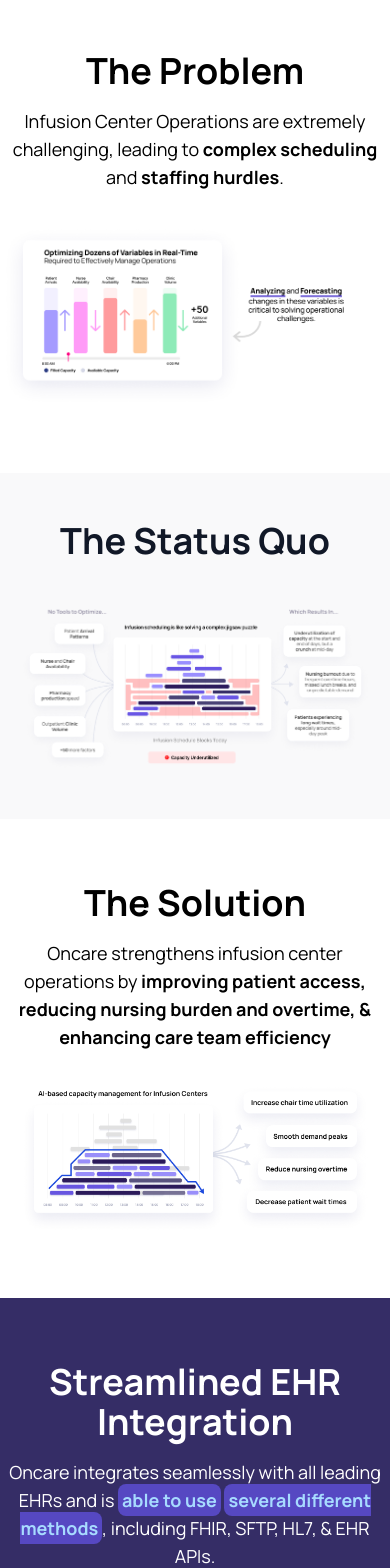
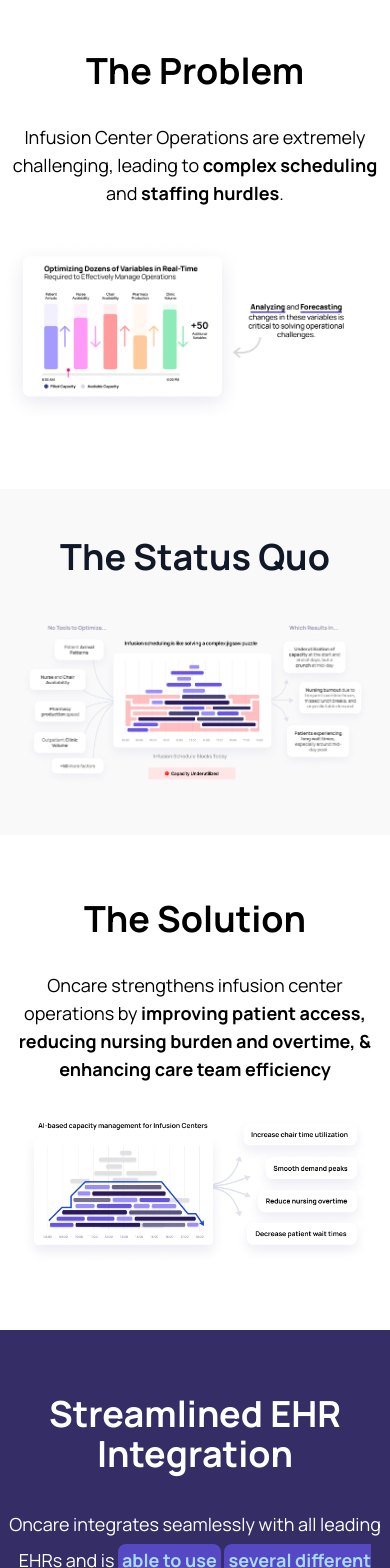
Before and after one commit to Oncore-Health/website, a Next.js app: page /infusion in a window 390 px wide. Shown: the part 840-2408 px from the top of the page. Built offline with nearby package versions, Linux system fonts and the light colour scheme.

Commit message:
fixed the text spacing

```diff
--- a/src/app/infusion/page.jsx
+++ b/src/app/infusion/page.jsx
@@ -50,7 +50,7 @@
         <section id="optimizing-variables" className="bg-white py-16">
           <div className="text-center mb-8">
             <h2 className="text-4xl font-bold">The Problem</h2>
-            <p className="text-lg max-w-2xl mx-auto mb-8 px-[2vw] mt-4">
+            <p className="lg:text-2xl text-lg max-w-2xl mx-auto mb-8 px-[2vw] mt-8">
               Infusion Center Operations are extremely challenging, leading to <span className="font-bold">complex scheduling</span> and <span className="font-bold">staffing hurdles</span>.
             </p>
           </div>
@@ -87,7 +87,7 @@
         <section id="optimizing-variables" className="bg-white py-16">
           <div className="text-center mb-8">
             <h2 className="text-4xl font-bold">The Solution</h2>
-            <p className="text-lg max-w-2xl mx-auto mb-8 px-[2vw] mt-4">
+            <p className="lg:text-2xl text-lg max-w-5xl mx-auto mb-8 px-[2vw] mt-8">
               Oncare strengthens infusion center operations by <span className="font-bold">improving patient access, reducing nursing burden and overtime, & enhancing care team efficiency</span>
             </p>
           </div>
@@ -105,13 +105,11 @@
 
         <section id="learn-more" className="relative bg-darker py-16">
           <div className="text-center text-white">
-            <h2 className="text-4xl font-bold mb-4">Streamlined EHR Integration</h2>
-            <p className="text-lg max-w-2xl mx-auto mb-8 px-[2vw]">
-               Oncare integrates seamlessly with all leading EHRs and is <span className="font-bold text-[#A7DBFF] bg-[#5648C2] max-w-2xl mx-auto mb-8 px-1 py-1 rounded-lg">able to use</span> <span className="font-bold text-[#A7DBFF] bg-[#5648C2] max-w-2xl mx-auto mb-8 px-1 py-1 rounded-lg">several different methods</span>, including FHIR, SFTP, HL7, & EHR APIs.
-            </p>
-
+            <h2 className="text-4xl font-bold">Streamlined EHR Integration</h2>
+            <p className="lg:text-2xl text-lg max-w-4xl mx-auto mb-8 px-[2vw] mt-8" style={{ lineHeight: '2' }}>
+              Oncare integrates seamlessly with all leading EHRs and is <span className="font-bold text-[#A7DBFF] bg-[#5648C2] max-w-2xl mx-auto mb-8 px-1 py-1 rounded-lg">able to use</span> <span className="font-bold text-[#A7DBFF] bg-[#5648C2] max-w-2xl mx-auto mb-8 px-1 py-1 rounded-lg">several different methods</span>,
+              including FHIR, SFTP, HL7, & EHR APIs.</p>
           </div>
-
           <div className="flex justify-center">
             <div className="relative">
               <img
@@ -121,10 +119,12 @@
               />
             </div>
           </div>
-
           <div className="text-center text-white mt-8">
-            <p className="text-lg max-w-2xl mx-auto mb-8 px-[2vw]">
-               Oncare streamlines implementation by <span className="font-bold text-[#A7DBFF] bg-[#5648C2] max-w-2xl mx-auto mb-8 px-1 py-1 rounded-lg">only requiring read-only</span> integration via several options, including <span className="font-bold text-[#A7DBFF] bg-[#5648C2] max-w-2xl mx-auto mb-8 px-1 py-1 rounded-lg">flat files</span>.
+            <p className="lg:text-2xl text-lg max-w-4xl mx-auto mb-8 px-[2vw] mt-10 mb-8" style={{ lineHeight: '2' }}> {/* Custom line-height applied directly */}
+              Oncare streamlines implementation by <span className="font-bold text-[#A7DBFF] bg-[#5648C2] max-w-2xl mx-auto mb-8 px-1 py-1 rounded-lg">
+                only requiring read-only</span> integration via several options, including <span className="font-bold text-[#A7DBFF] bg-[#5648C2] max-w-2xl mx-auto mb-8 px-1 py-1 rounded-lg">
+                flat files
+              </span>.
             </p>
           </div>
         </section>
```
